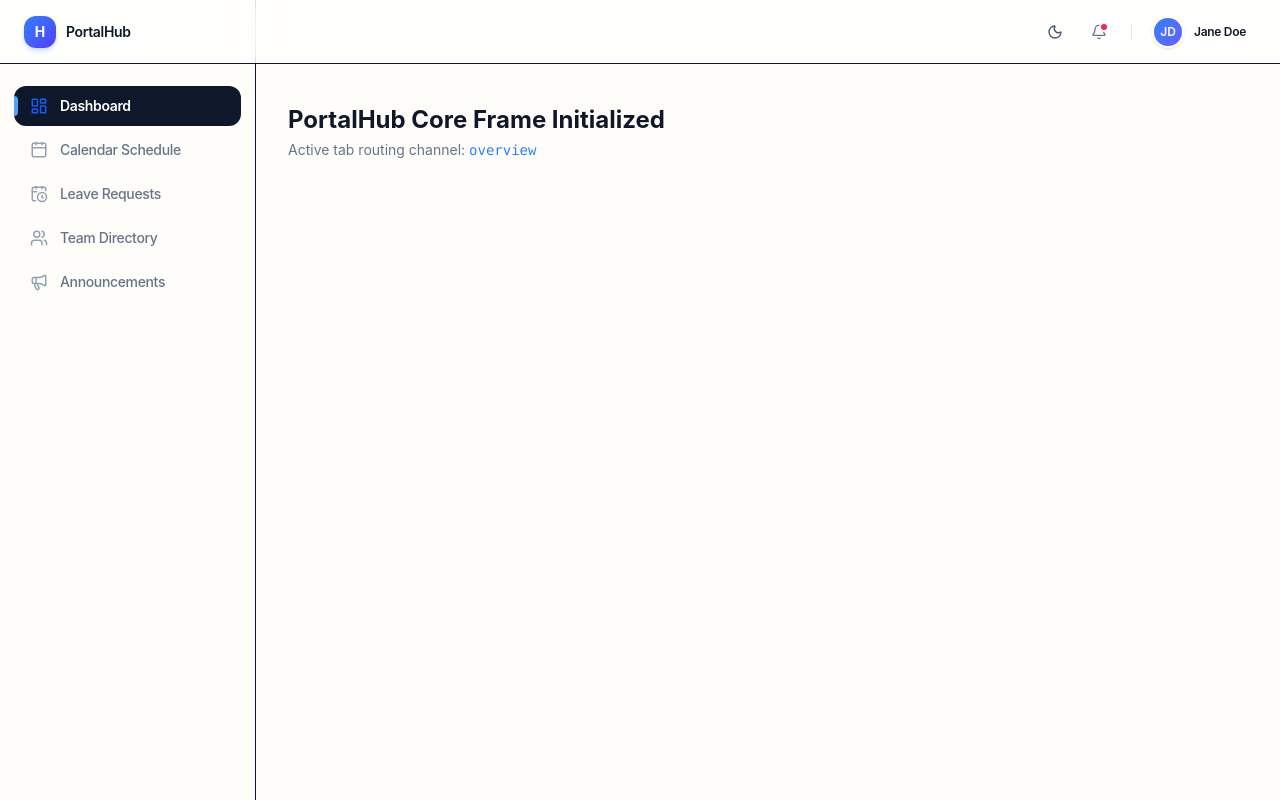
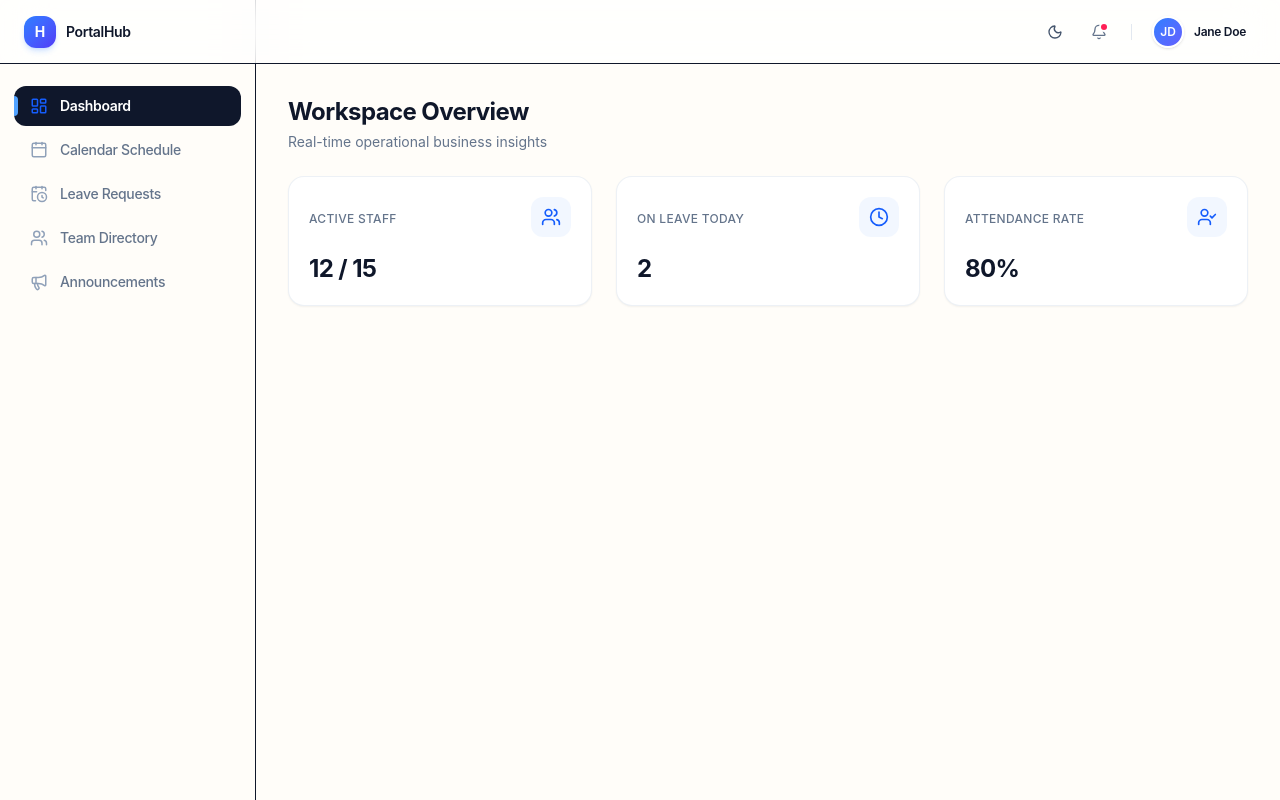
Before and after one commit to Alwin-22/PortalHub, a React (Vite) app: page / in a window 1280 px wide. Built offline with nearby package versions, Linux system fonts and the light colour scheme.

Commit message:
add attendance stats panels to core dashboard

```diff
--- a/src/App.tsx
+++ b/src/App.tsx
@@ -2,6 +2,7 @@
 import { useState, useEffect } from "react";
 import Navbar from "./components/layouts/Navbar";
 import Sidebar from "./components/layouts/Sidebar";
+import AttendanceStats from "./components/dashboard/AttendanceStats";
 
 function App() {
   const [activeTab, setActiveTab] = useState<
@@ -11,7 +12,6 @@ function App() {
   const [userName] = useState("Jane Doe");
   const [darkMode, setDarkMode] = useState(false);
 
-  // Synchronize system layout dark mode state classes
   useEffect(() => {
     const root = window.document.documentElement;
     if (darkMode) {
@@ -23,7 +23,6 @@ function App() {
 
   return (
     <div className="min-h-screen bg-app-canvas dark:bg-app-canvas-dark text-app-header dark:text-app-header-dark antialiased transition-colors duration-200">
-      {/* Global Application Top Bar Navigation */}
       <Navbar
         darkMode={darkMode}
         setDarkMode={() => setDarkMode(!darkMode)}
@@ -33,7 +32,6 @@ function App() {
         userName={userName}
       />
 
-      {/* Global Modular View Navigation Sidebar */}
       <Sidebar
         activeTab={activeTab}
         setActiveTab={setActiveTab}
@@ -41,18 +39,33 @@ function App() {
         setIsOpen={setIsSidebarOpen}
       />
 
-      {/* Core Dynamic Screen Content View Window Canvas */}
       <main className="pt-16 md:pl-64">
-        <div className="mx-auto max-w-7xl p-6 md:p-8 space-y-8">
-          <div className="mt-2">
-            <h1 className="text-2xl font-bold">
-              PortalHub Core Frame Initialized
-            </h1>
-            <p className="text-sm text-app-muted mt-1">
-              Active tab routing channel:{" "}
-              <span className="font-mono text-blue-500">{activeTab}</span>
-            </p>
-          </div>
+        <div className="mx-auto max-w-7xl p-6 md:p-8 space-y-6">
+          {activeTab === "overview" && (
+            <>
+              <div>
+                <h1 className="text-2xl font-bold tracking-tight">
+                  Workspace Overview
+                </h1>
+                <p className="text-sm text-app-muted mt-1">
+                  Real-time operational business insights
+                </p>
+              </div>
+              <AttendanceStats />
+            </>
+          )}
+
+          {activeTab !== "overview" && (
+            <div className="mt-2">
+              <h1 className="text-2xl font-bold">PortalHub Route View</h1>
+              <p className="text-sm text-app-muted mt-1">
+                Active panel segment:{" "}
+                <span className="font-mono text-blue-500 font-bold">
+                  {activeTab}
+                </span>
+              </p>
+            </div>
+          )}
         </div>
       </main>
     </div>
--- /dev/null
+++ b/src/components/dashboard/AttendanceStats.tsx
@@ -0,0 +1,42 @@
+// src/components/dashboard/AttendanceStats.tsx
+import { Users, Clock, UserCheck } from "lucide-react";
+import "./dashboard.css";
+
+export default function AttendanceStats() {
+  return (
+    <div className="dashboard-grid">
+      {/* Active Headcount Card */}
+      <div className="stats-card">
+        <div className="stats-header">
+          <span className="stats-label">Active Staff</span>
+          <div className="stats-icon-wrapper">
+            <Users className="h-5 w-5" />
+          </div>
+        </div>
+        <div className="stats-value">12 / 15</div>
+      </div>
+
+      {/* On Leave Card */}
+      <div className="stats-card">
+        <div className="stats-header">
+          <span className="stats-label">On Leave Today</span>
+          <div className="stats-icon-wrapper">
+            <Clock className="h-5 w-5" />
+          </div>
+        </div>
+        <div className="stats-value">2</div>
+      </div>
+
+      {/* Present Rate Card */}
+      <div className="stats-card">
+        <div className="stats-header">
+          <span className="stats-label">Attendance Rate</span>
+          <div className="stats-icon-wrapper">
+            <UserCheck className="h-5 w-5" />
+          </div>
+        </div>
+        <div className="stats-value">80%</div>
+      </div>
+    </div>
+  );
+}
--- /dev/null
+++ b/src/components/dashboard/dashboard.css
@@ -0,0 +1,53 @@
+/* src/components/dashboard/dashboard.css */
+@reference "../../index.css";
+
+/* Dashboard layout grid matrix */
+.dashboard-grid {
+  display: grid;
+  grid-template-columns: repeat(1, minmax(0, 1fr));
+  gap: 1.5rem;
+}
+
+@media (min-width: 768px) {
+  .dashboard-grid {
+    grid-template-columns: repeat(3, minmax(0, 1fr));
+  }
+}
+
+/* Metric card container */
+.stats-card {
+  @apply rounded-2xl border p-5 transition-all duration-200 bg-app-surface border-app-border shadow-xs;
+}
+
+:where(.dark, .dark *) .stats-card {
+  @apply bg-app-surface-dark border-app-border-dark;
+}
+
+/* Card layout inner alignments */
+.stats-header {
+  @apply flex items-center justify-between;
+}
+
+.stats-icon-wrapper {
+  @apply rounded-xl p-2.5 bg-blue-50/80 text-blue-600;
+}
+
+:where(.dark, .dark *) .stats-icon-wrapper {
+  @apply bg-blue-950/40 text-blue-400;
+}
+
+.stats-value {
+  @apply text-2xl font-bold tracking-tight mt-4 text-app-header;
+}
+
+:where(.dark, .dark *) .stats-value {
+  @apply text-app-header-dark;
+}
+
+.stats-label {
+  @apply text-xs font-medium tracking-wide uppercase text-app-muted mt-1;
+}
+
+:where(.dark, .dark *) .stats-label {
+  @apply text-app-muted-dark;
+}
--- a/src/components/layouts/Sidebar.tsx
+++ b/src/components/layouts/Sidebar.tsx
@@ -1,3 +1,4 @@
+// src/components/layouts/Sidebar.tsx
 import {
   LayoutDashboard,
   Calendar,
```
